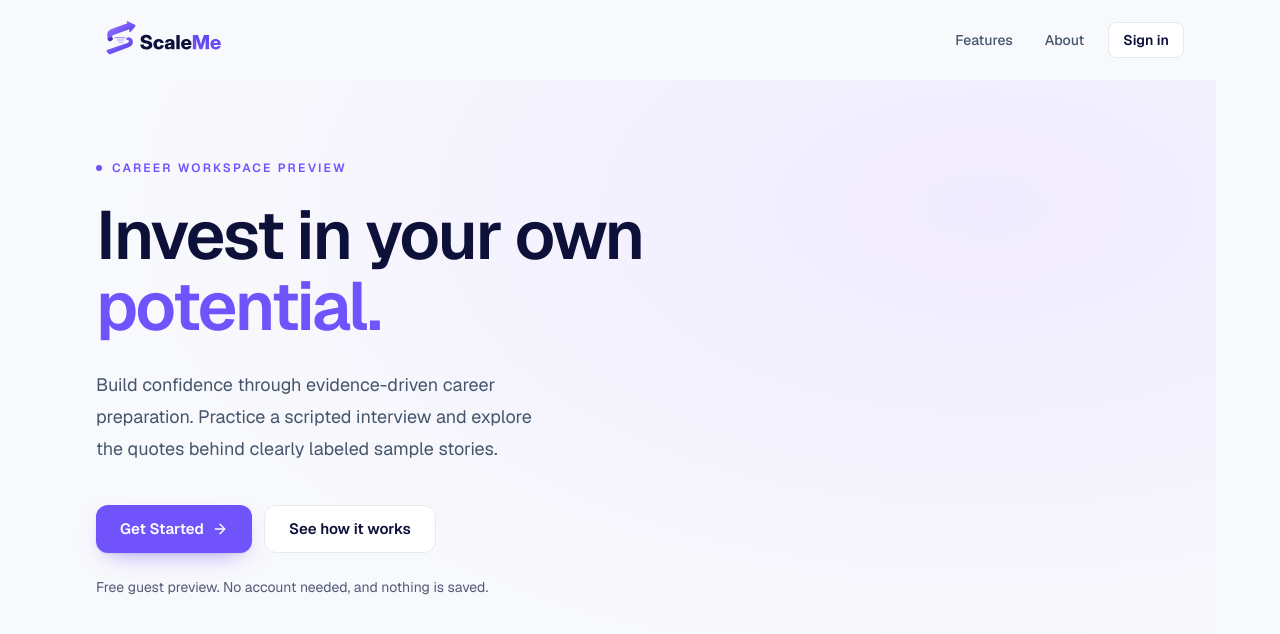
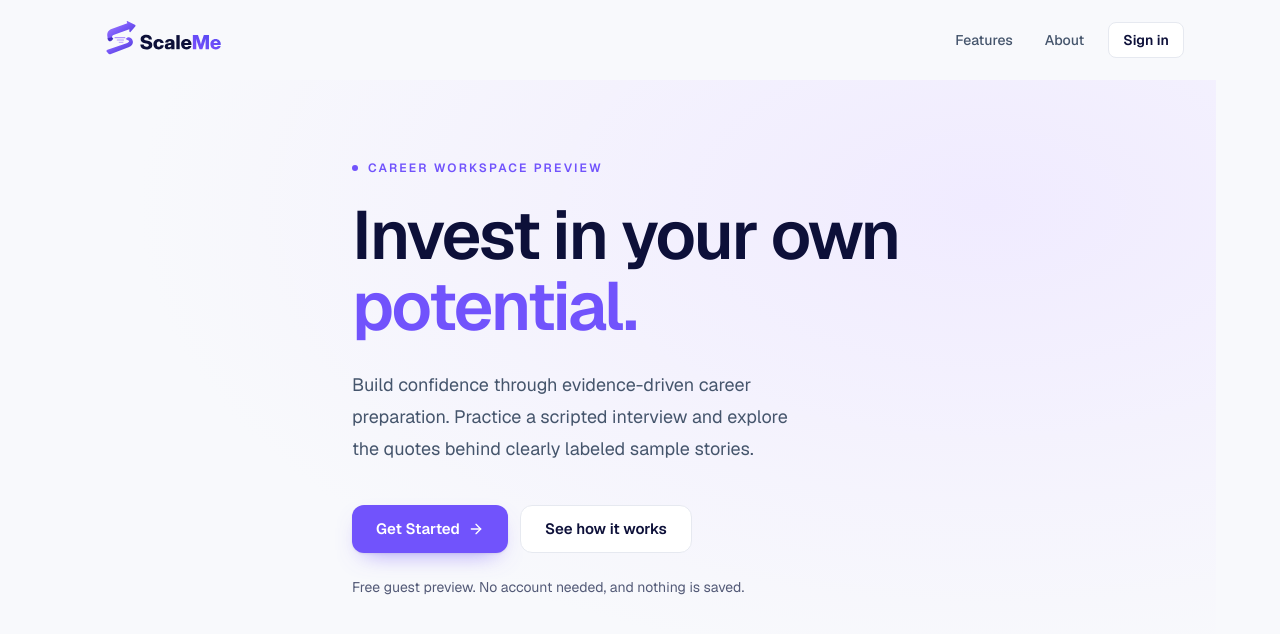
Before and after one commit to charlierichards13/ScaleMe, a Next.js app in the folder web/: page / in a window 1280 px wide. Shown: the top 634 px of the page. Built offline with nearby package versions, Linux system fonts and the light colour scheme; no server answers.

Commit message:
fix: center welcome hero content container (#67)

```diff
--- a/web/src/components/welcome/Hero.tsx
+++ b/web/src/components/welcome/Hero.tsx
@@ -8,7 +8,7 @@ export function Hero() {
   return (
     <section aria-labelledby="hero-title" className={cx(container, "relative pb-8 pt-10 sm:pb-20 sm:pt-16 lg:pb-28 lg:pt-20")}>
       <div aria-hidden="true" className="pointer-events-none absolute inset-0 -z-0 bg-[radial-gradient(ellipse_at_80%_20%,var(--brand-soft),transparent_65%)]" />
-      <div className="sm-rise relative max-w-xl">
+      <div className="sm-rise relative mx-auto max-w-xl">
         <p className={cx(eyebrow, "flex items-center gap-2.5")}>
           <span aria-hidden="true" className="h-1.5 w-1.5 rounded-full bg-brand" />
           Career workspace preview
```
